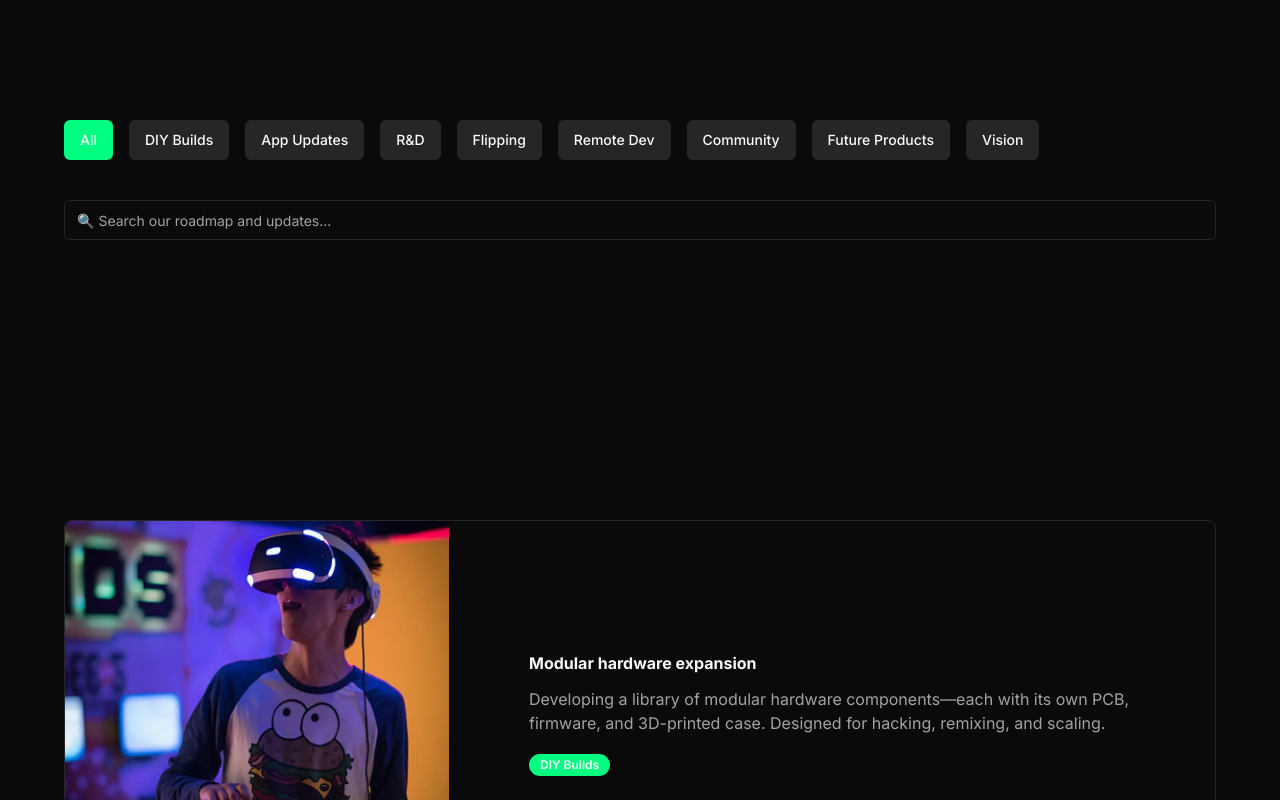
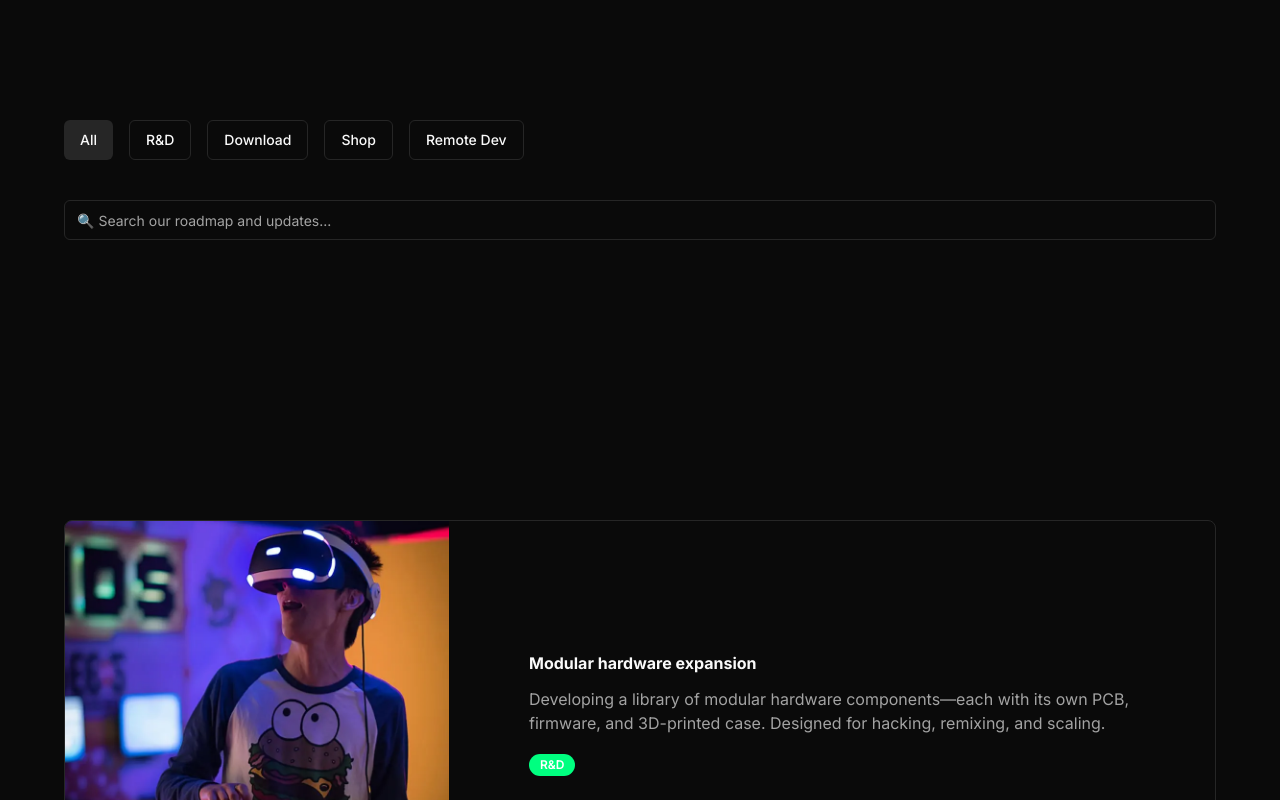
Before and after one commit to bckyrd-io/bckyrd-app-expo, a Next.js app: page / in a window 1280 px wide. Shown: the part 1860-2660 px from the top of the page. Built offline with nearby package versions, Linux system fonts and the light colour scheme.

Commit message:
shop deleted replaced by update categories

```diff
--- a/app/page.tsx
+++ b/app/page.tsx
@@ -21,28 +21,28 @@ const updatesData = [
         title: "Modular hardware expansion",
         description: "Developing a library of modular hardware components—each with its own PCB, firmware, and 3D-printed case. Designed for hacking, remixing, and scaling.",
         image: "/control.webp",
-        category: "DIY Builds" // Category for filtering
+        category: "R&D" // Category for filtering
     },
     {
         id: "1",
         title: "ESP32 energy interface prototype",
         description: "Our first working prototype: ESP32-based smart energy interface with power monitoring ICs, relays, and custom PCB. Real circuits, real control for real creators.",
         image: "/fusion.jpg",
-        category: "r&d" // Category for filtering
+        category: "R&D" // Category for filtering
     },
     {
         id: "4",
         title: "Studio gear integration",
         description: "Direct integration of studio gear—cameras, RGB lighting, audio—wired into our energy interface. See the inside: relays, wiring, and real PCB traces.",
         image: "/setup.jpeg",
-        category: "updates" // Category for filtering
+        category: "Shop" // Category for filtering
     },
     {
         id: "2",
         title: "Tech stack: ESP32, React Native, sensors",
         description: "Our stack: ESP32 microcontrollers, React Native (Expo), Android native sensors, and a mobile-first approach. Designed for real-time control, hardware hacking, and seamless integration for creators.",
         image: "/sensors.jpg",
-        category: "App Updates" // Category for filtering
+        category: "Remote Dev" // Category for filtering
 
     },
     {
@@ -50,21 +50,21 @@ const updatesData = [
         title: "Power stream app demo",
         description: "React Native app with live power graphs, device toggles, and direct hardware control. Built for tinkerers and streamers who want to see the data and the circuits.",
         image: "/oscilloscope.jpg",
-        category: "App Updates" // Category for filtering
+        category: "Download" // Category for filtering
     },
     {
         id: "5",
         title: "circuit design & 3D modeling",
         description: "We share our process: circuit design, physics experiments, and 3D modeling. Real breadboards, oscilloscope traces, and 3D-printed enclosures.",
         image: "/schematic.jpeg",
-        category: "r&d" // Category for filtering
+        category: "R&D" // Category for filtering
     },
     {
         id: "7",
         title: "Open source firmware & dev process",
         description: "We open-sourced our firmware and dev process. See the code, the commits, and the hardware it runs on. Community-driven, transparent, and hackable.",
         image: "/firmware.png",
-        category: "Community" // Category for filtering
+        category: "Remote Dev" // Category for filtering
     },
 ];
 
@@ -75,11 +75,7 @@ const fadeInUp = {
     transition: { duration: 0.8, ease: "easeInOut" }
 };
 
-// const scaleIn = { // scaleIn is not used, so it's commented out or can be removed
-//     initial: { opacity: 0, scale: 0.8 },
-//     whileInView: { opacity: 1, scale: 1 },
-//     transition: { duration: 0.8, ease: "easeInOut" }
-// };
+
 
 const viewportSettings = {
     amount: 0.2,
@@ -112,7 +108,7 @@ export default function Home() {
     const totalPages = Math.ceil(filteredUpdates.length / itemsPerPage);
     const currentUpdates = filteredUpdates.slice((currentPage - 1) * itemsPerPage, currentPage * itemsPerPage);
 
-    const filterCategories = ["All", "DIY Builds", "App Updates", "R&D", "Flipping", "Remote Dev", "Community", "Future Products", "Vision"];
+    const filterCategories = ["All", "R&D", "Download", "Shop", "Remote Dev"];
 
     return (
         <>
@@ -260,7 +256,7 @@ export default function Home() {
                     {filterCategories.map((category) => (
                         <motion.div key={category} whileHover={{ scale: 1.1, y: -3 }} transition={{ duration: 0.2 }}>
                             <Button
-                                variant={activeFilter === category ? "default" : "secondary"}
+                                variant={activeFilter === category ? "secondary" : "outline"}
                                 onClick={() => {
                                     setActiveFilter(category);
                                     setCurrentPage(1); // Reset to first page on filter change
@@ -343,12 +339,7 @@ export default function Home() {
                                             {update.title}
                                         </h3>
                                         <p className="mb-4 text-sm md:text-base text-muted-foreground">{update.description}</p>
-                                        <motion.div
-                                            whileHover={{ scale: 1.1 }}
-                                            transition={{ duration: 0.2 }}
-                                        >
-                                            <Badge variant="default" className="w-fit">{update.category}</Badge>
-                                        </motion.div>
+                                        <Badge variant="default" className="w-fit">{update.category}</Badge>
                                     </div>
                                 </div>
                             </Card>
--- a/app/shop/page.tsx
+++ /dev/null
@@ -1,145 +0,0 @@
-"use client";
-
-import { useState } from "react";
-import { Button } from "@/components/ui/button";
-import Image from "next/image";
-import { Card } from "@/components/ui/card";
-import { Badge } from "@/components/ui/badge";
-import { AppHeader } from "@/components/app-header";
-
-const partnerGear = [
-    {
-        id: "1",
-        name: "Elgato Stream Deck MK.2",
-        description: "Professional streaming controller with 15 LCD keys. Fully compatible with our energy interface system.",
-        price: "$149.99",
-        image: "/photo.jpg",
-        partner: "Elgato",
-        category: "Controllers",
-        compatibility: "Full Integration"
-    },
-    {
-        id: "2",
-        name: "Logitech Brio 4K Webcam",
-        description: "Ultra HD webcam with HDR and auto-focus. Optimized lighting control through our energy interface.",
-        price: "$199.99",
-        image: "/photo.jpg",
-        partner: "Logitech",
-        category: "Cameras",
-        compatibility: "Full Integration"
-    },
-    {
-        id: "3",
-        name: "Philips Hue Play Light Bars",
-        description: "Smart LED light bars for professional streaming setup. Direct energy interface control.",
-        price: "$79.99",
-        image: "/photo.jpg",
-        partner: "Philips",
-        category: "Lighting",
-        compatibility: "Full Integration"
-    },
-    {
-        id: "4",
-        name: "Blue Yeti X Microphone",
-        description: "Professional USB microphone with LED metering. Energy-efficient operation mode.",
-        price: "$169.99",
-        image: "/photo.jpg",
-        partner: "Blue",
-        category: "Audio",
-        compatibility: "Compatible"
-    },
-    {
-        id: "5",
-        name: "Nanoleaf Canvas Smart Light Panels",
-        description: "Modular smart light panels. Perfect for creating dynamic streaming environments.",
-        price: "$299.99",
-        image: "/photo.jpg",
-        partner: "Nanoleaf",
-        category: "Lighting",
-        compatibility: "Full Integration"
-    },
-    {
-        id: "6",
-        name: "Razer Kiyo Pro Webcam",
-        description: "Professional streaming webcam with adaptive light sensor. Energy optimization ready.",
-        price: "$299.99",
-        image: "/photo.jpg",
-        partner: "Razer",
-        category: "Cameras",
-        compatibility: "Compatible"
-    }
-];
-
-const categories = ["All", "Controllers", "Cameras", "Lighting", "Audio"];
-
-export default function Shop() {
-    const [selectedCategory, setSelectedCategory] = useState("All");
-
-    const filteredGear = partnerGear.filter(gear => {
-        return selectedCategory === "All" || gear.category === selectedCategory;
-    });
-
-    return (
-        <div className="min-h-screen bg-background text-foreground">
-            <AppHeader title="Streamers Gear" showBack={true} backHref="/home" maxWidth="7xl" />
-            <div className="w-full max-w-7xl mx-auto px-4 py-8">
-                <div className="mb-8">
-                    <p className="text-muted-foreground">Discover energy-optimized equipment from our partners</p>
-                </div>
-                <div className="flex flex-wrap gap-4 mb-12">
-                    {categories.map((category) => (
-                        <Button
-                            key={category}
-                            variant={selectedCategory === category ? "default" : "outline"}
-                            onClick={() => setSelectedCategory(category)}
-                        >
-                            {category}
-                        </Button>
-                    ))}
-                </div>
-                <div className="flex flex-col gap-12">
-                    {filteredGear.map((gear) => (
-                        <Card key={gear.id} className="flex flex-col md:flex-row items-center overflow-hidden">
-                            {/* Image - responsive sizing */}
-                            <div className="relative w-full md:w-80 h-64 md:h-80 bg-muted flex-shrink-0">
-                                <Image
-                                    src={gear.image}
-                                    alt={gear.name}
-                                    width={1920}
-                                    height={1080}
-                                    className="object-cover w-full h-full"
-                                />
-                            </div>
-                            <div className="flex-1 flex flex-col p-8">
-                                <div className="flex-1">
-
-                                    <h3 className="text-xl font-bold mb-2">{gear.name}</h3>
-                                    <p className="text-sm text-muted-foreground mb-4">by {gear.partner}</p>
-                                    <p className="text-muted-foreground text-sm mb-6">{gear.description}</p>
-                                    <div className="flex items-center gap-2 mb-4">
-                                        <Badge
-                                            variant={gear.compatibility === "Full Integration" ? "default" : "secondary"}
-                                            className="text-xs"
-                                        >
-                                            {gear.compatibility}
-                                        </Badge>
-                                    </div>
-                                    <p className="mb-4"><span className="text-lg font-bold ">{gear.price}</span></p>
-                                    <Button
-                                        variant="outline"
-                                        size="sm"
-                                        onClick={() => window.open(`https://amazon.com/s?k=${encodeURIComponent(gear.name)}`, '_blank')}
-                                        className="whitespace-nowrap"
-                                    >
-                                        View on Amazon
-                                    </Button>
-                                </div>
-                            </div>
-
-                        </Card>
-                    ))}
-                </div>
-            </div>
-        </div >
-    );
-}
```
